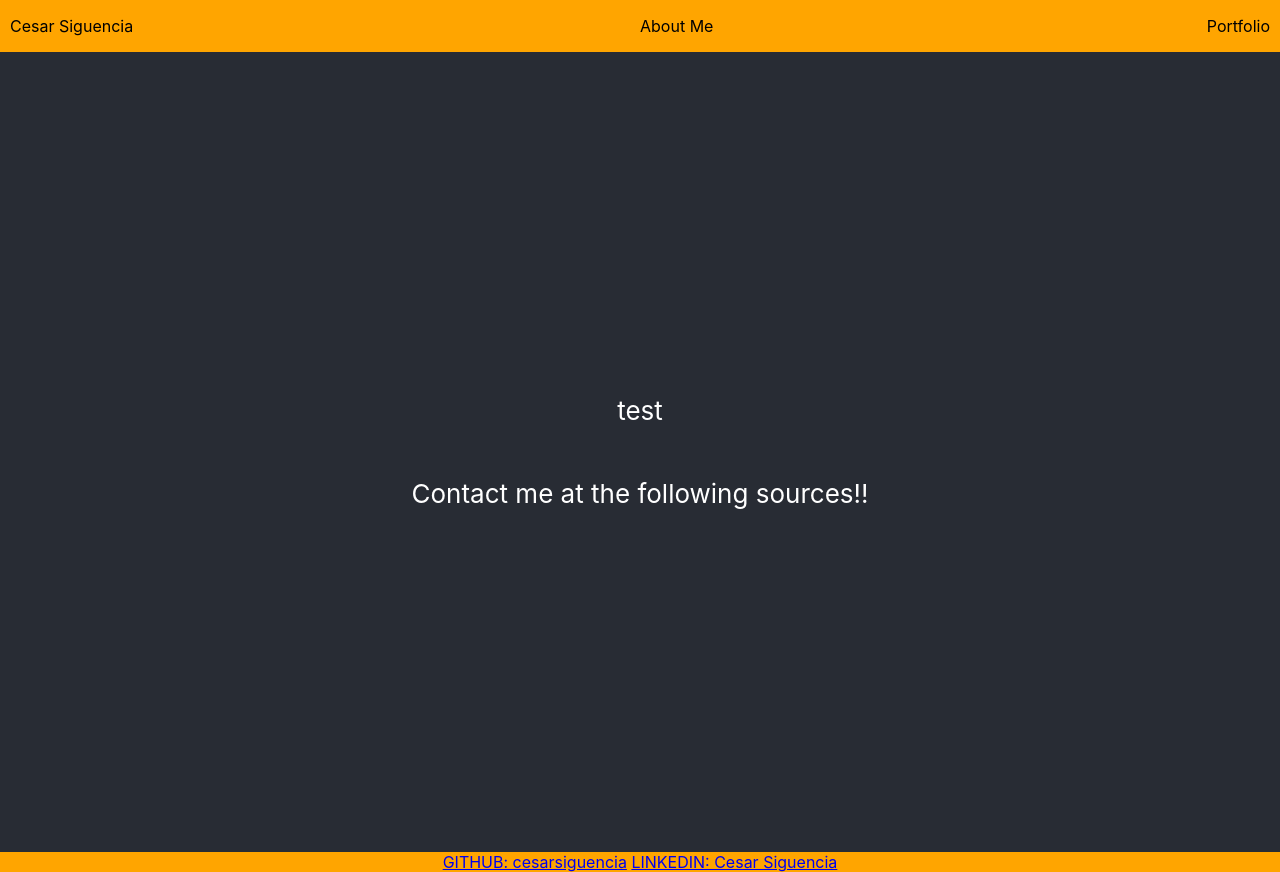
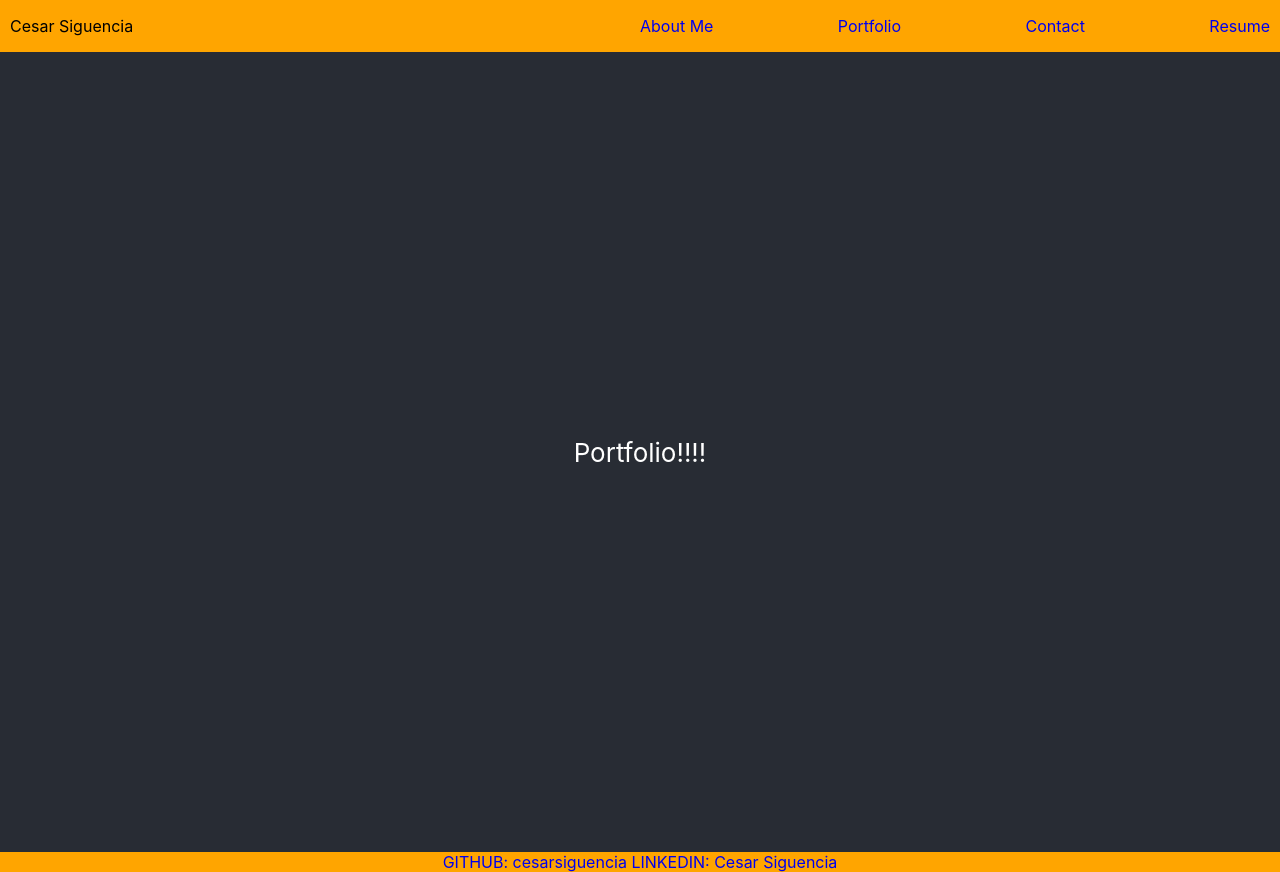
Before and after one commit to cesarsiguencia/my-react-portfolio, a React (Create React App) app: page /portfolio in a window 1280 px wide. Built offline with nearby package versions, Linux system fonts and the light colour scheme.

Commit message:
added pages and fixed Nav bar

```diff
--- a/package.json
+++ b/package.json
@@ -8,6 +8,7 @@
     "@testing-library/user-event": "^13.5.0",
     "react": "^18.1.0",
     "react-dom": "^18.1.0",
+    "react-router-dom": "^6.3.0",
     "react-scripts": "5.0.1",
     "web-vitals": "^2.1.4"
   },
--- a/src/App.css
+++ b/src/App.css
@@ -50,6 +50,15 @@
 
 }
 
+a:link{
+  text-decoration: none;
+}
+
+a:visited{
+  text-decoration: none;
+}
+
+
 @keyframes App-logo-spin {
   from {
     transform: rotate(0deg);
--- a/src/App.js
+++ b/src/App.js
@@ -3,8 +3,13 @@ import './App.css';
 
 import Nav from './Components/Nav/Nav'
 
-import Contact from './Components/Contact/Contact'
+import Contact from './pages/Contact'
+import Portfolio from './pages/Portfolio';
+import Home from './pages/Home'
+import Resume from './pages/Resume'
 // import Portfolio from './Components/Portfolio/Portfolio';
+
+import { BrowserRouter as Router, Routes, Route } from 'react-router-dom';
 
 function App() {
 
@@ -14,6 +19,7 @@ function App() {
 
 
   return (
+    <Router>
     <div className="App">
       <header className="App-header">
         <div className="Header-contents">
@@ -34,20 +40,29 @@ function App() {
         </div>
       </header>
       <div className="App-body">
-            <p> test</p>
+        <Routes>
+          <Route
+            path="/"
+            element={<Home />}
+          />
+
+          <Route
+            path="/portfolio"
+            element={<Portfolio />}
+          />
 
 
-            <Contact contactSelected={contactSelected}></Contact>
+          <Route
+            path="/contact"
+            element={<Contact />}
+          />
 
+          <Route
+            path="/resume"
+            element={<Resume />}
+          />
 
-
-
-
-
-
-
-
-
+        </Routes>
 
       </div>
 
@@ -56,6 +71,7 @@ function App() {
         <a href="https://github.com/cesarsiguencia">GITHUB: cesarsiguencia</a> <a href="https://www.linkedin.com/in/cesar-siguencia-b71aabba">LINKEDIN: Cesar Siguencia</a>
       </footer>
     </div>
+    </Router>
   );
 }
 
--- a/src/Components/Nav/Nav.js
+++ b/src/Components/Nav/Nav.js
@@ -1,20 +1,31 @@
 import React from "react";
 
+import { Link } from 'react-router-dom';
+
 const Nav = (props) => {
-    const {
-        contactSelected,
-        setContactSelected
-      } = props;
+    // const {
+    //     contactSelected,
+    //     setContactSelected
+    //   } = props;
     return(
         <nav className="Navigator">
-            <p className={`${contactSelected}`}> <span  onClick={() => setContactSelected(true)}>About Me</span></p>
-            <p>   <span
-                onClick={() => {
-                  setContactSelected(false);
-                }}
-              >Portfolio</span></p>
-            {/* <p>Contact</p>
-            <p>Resume</p> */}
+            <p className="links">
+              <Link to="/">About Me
+              </Link>
+            </p>
+            <p className="links">
+              <Link to="/portfolio">Portfolio
+              </Link>
+            </p>
+            <p className="links">
+              <Link to="/contact">Contact
+              </Link>
+            </p>
+            <p className="links">
+              <Link to="/resume">Resume
+              </Link>
+            </p>
+
         </nav>
     )
 }
--- /dev/null
+++ b/src/pages/Contact.js
@@ -0,0 +1,12 @@
+import React from 'react'
+
+const Contact= () => {
+
+    return(
+        <div>
+            <p>Contact!!!!</p>
+        </div>
+    )
+}
+
+export default Contact
--- /dev/null
+++ b/src/pages/Home.js
@@ -0,0 +1,12 @@
+import React from 'react'
+
+const Home= () => {
+
+    return(
+        <div>
+            <p>About me!!</p>
+        </div>
+    )
+}
+
+export default Home
--- /dev/null
+++ b/src/pages/Portfolio.js
@@ -0,0 +1,12 @@
+import React from 'react'
+
+const Portfolio = () => {
+
+    return(
+        <div>
+            <p>Portfolio!!!!</p>
+        </div>
+    )
+}
+
+export default Portfolio
--- /dev/null
+++ b/src/pages/Resume.js
@@ -0,0 +1,12 @@
+import React from 'react'
+
+const Resume = () => {
+
+    return(
+        <div>
+            <p>Resume!!!</p>
+        </div>
+    )
+}
+
+export default Resume
```
Also changed, not shown: 1 other file (tests, documents, lock files or other folders).
